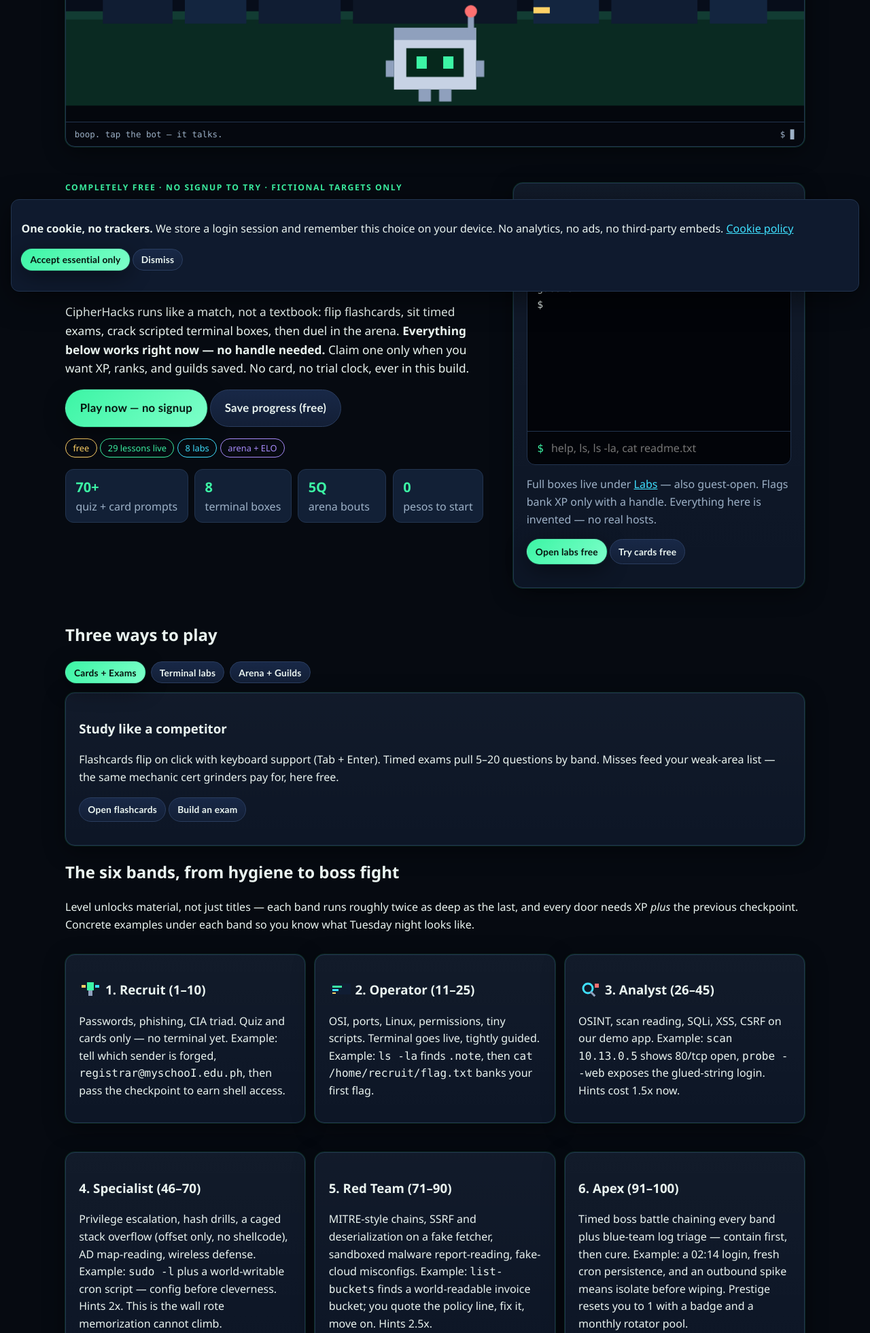
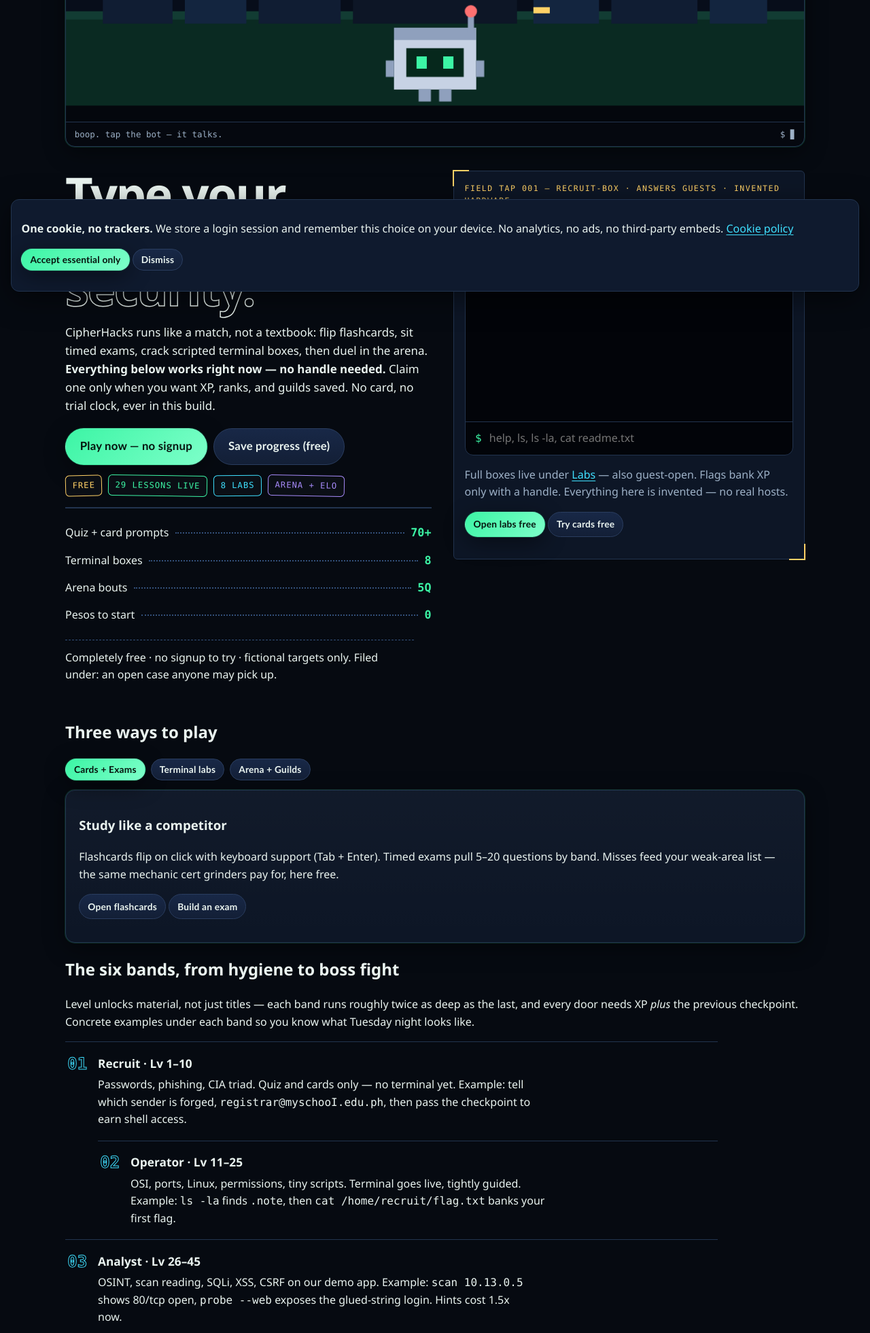
Before and after one commit to Makusu10/CipherHacks, a Flask app: page / in a window 1280 px wide. Shown: the part 355-2316 px from the top of the page at 68% size. Run offline with Flask 3, Linux system fonts and the light colour scheme.

Commit message:
Hero redesign: case-file world, outline display type, stamps, manifest ledger, band ledger, themed browser surfaces

```diff
--- a/static/css/style.css
+++ b/static/css/style.css
@@ -121,7 +121,47 @@ footer.site .wrap{max-width:1120px;margin:0 auto;padding:1.5rem 1rem;display:gri
 .fcontrols{display:flex;gap:.5rem;margin-top:.7rem;flex-wrap:wrap}
 .badge-wall{display:flex;gap:.4rem;flex-wrap:wrap}
 .tabs{display:flex;gap:.5rem;flex-wrap:wrap;margin:.6rem 0}
-/* ---- responsive foundations (mobile-first helpers) ---- */
+/* ---- hero file world (editorial dossier, not SaaS) ---- */
+::selection{background:var(--green);color:#06130d}
+input,textarea{caret-color:var(--green)}
+.term-out{scrollbar-width:thin;scrollbar-color:var(--green) transparent}
+.term-out::-webkit-scrollbar{width:8px}
+.term-out::-webkit-scrollbar-thumb{background:var(--line);border-radius:99px}
+a{text-underline-offset:3px}
+a:hover{text-decoration-thickness:2px}
+.hero-file{display:grid;gap:2rem;padding:2.2rem 0 1rem}
+@media(min-width:960px){.hero-file{grid-template-columns:1.02fr .98fr;align-items:start}}
+.hero-main h1{font-size:clamp(2.7rem,6.5vw,4.4rem);line-height:.98;letter-spacing:-.035em;margin:0 0 1rem;text-wrap:balance}
+.hero-main h1 em{font-style:normal;color:var(--green)}
+.hero-main h1 .hollow{color:transparent;-webkit-text-stroke:1.5px var(--text)}
+.hero-main .lead{max-width:56ch;font-size:1.06rem}
+.hero-main .actions{margin:1.2rem 0 .9rem;display:flex;gap:.6rem;flex-wrap:wrap}
+.stamps{display:flex;gap:.55rem;flex-wrap:wrap;margin:.4rem 0 1rem;padding:0}
+.stamp{font-family:ui-monospace,Consolas,monospace;font-size:.76rem;letter-spacing:1px;text-transform:uppercase;
+  border:1.5px solid var(--muted);border-radius:6px;padding:.3rem .6rem;color:var(--text);background:rgba(255,255,255,.02)}
+.stamp.s1{border-color:var(--amber);color:var(--amber);transform:rotate(-1.6deg)}
+.stamp.s2{border-color:var(--green);color:var(--green);transform:rotate(.8deg)}
+.stamp.s3{border-color:var(--cyan);color:var(--cyan);transform:rotate(-.6deg)}
+.stamp.s4{border-color:var(--violet);color:var(--violet);transform:rotate(1.1deg)}
+.manifest{list-style:none;margin:1rem 0;padding:1rem 0 0;border-top:2px solid var(--line);max-width:34rem}
+.manifest li{display:flex;align-items:baseline;gap:.6rem;padding:.42rem 0}
+.manifest .dots{flex:1;border-bottom:2px dotted #33507a;transform:translateY(-4px)}
+.manifest b{font-family:ui-monospace,Consolas,monospace;font-size:1.05rem;color:var(--green)}
+.fieldnote{border-top:1px dashed #33507a;padding-top:.8rem;max-width:56ch}
+.tap{position:relative;background:var(--panel);border:1px solid var(--line);border-radius:6px;padding:1rem}
+.tap::before,.tap::after{content:"";position:absolute;width:22px;height:22px;border:2px solid var(--amber)}
+.tap::before{top:-2px;left:-2px;border-right:0;border-bottom:0}
+.tap::after{bottom:-2px;right:-2px;border-left:0;border-top:0}
+.tap-tag{font-family:ui-monospace,Consolas,monospace;font-size:.72rem;letter-spacing:1.5px;color:var(--amber);margin:0 0 .7rem;text-transform:uppercase}
+/* ---- band ledger: sequence carries the info, so numerals are earned ---- */
+.bandledger{list-style:none;margin:1rem 0 0;padding:0;max-width:60rem}
+.bandledger li{display:flex;gap:1rem;padding:1.1rem .2rem;border-top:1px solid var(--line)}
+.bandledger li:last-child{border-bottom:1px solid var(--line)}
+.bandledger li:nth-child(even){margin-left:clamp(0px,4vw,3rem)}
+.bl-num{font-family:ui-monospace,Consolas,monospace;font-size:1.5rem;font-weight:800;color:transparent;-webkit-text-stroke:1px var(--cyan);line-height:1.2;flex:0 0 auto}
+.bandledger h3{margin:0 0 .3rem;font-size:1.08rem}
+.bandledger p{margin:0;max-width:70ch}
+@media(max-width:640px){.hero-file{padding-top:1.2rem}.bandledger li:nth-child(even){margin-left:0}.bl-num{font-size:1.2rem}}
 img,svg,video,canvas{max-width:100%;height:auto}
 @media(max-width:820px){
   .grid.hero2{grid-template-columns:1fr}
--- a/templates/index.html
+++ b/templates/index.html
@@ -50,24 +50,23 @@
 </svg>
 <div class="px-cap"><span id="px-say">boop. tap the bot — it talks.</span><span class="mono" id="px-type">$ help  →  3 boxes online▊</span></div>
 </div>
-<div class="hero grid hero2">
-<div>
-<p class="kicker">Completely free · no signup to try · fictional targets only</p>
-<h1>Type your way into security.</h1>
-<div class="scan" aria-hidden="true"></div>
+<div class="hero-file">
+<div class="hero-main">
+<h1>Type your <em>way</em> into<br><span class="hollow">security.</span></h1>
 <p class="lead">CipherHacks runs like a match, not a textbook: flip flashcards, sit timed exams, crack scripted terminal boxes, then duel in the arena. <strong>Everything below works right now — no handle needed.</strong> Claim one only when you want XP, ranks, and guilds saved. No card, no trial clock, ever in this build.</p>
-<p><a class="btn primary big" href="/flashcards">Play now — no signup</a>
+<p class="actions"><a class="btn primary big" href="/flashcards">Play now — no signup</a>
 <a class="btn big" href="/signup">Save progress (free)</a></p>
-<p><span class="pill free">free</span><span class="pill recruit">29 lessons live</span><span class="pill operator">8 labs</span><span class="pill analyst">arena + ELO</span></p>
-<div class="statrow" role="group" aria-label="What is live">
-<div class="stat"><b>70+</b><span class="muted">quiz + card prompts</span></div>
-<div class="stat"><b>8</b><span class="muted">terminal boxes</span></div>
-<div class="stat"><b>5Q</b><span class="muted">arena bouts</span></div>
-<div class="stat"><b>0</b><span class="muted">pesos to start</span></div>
+<p class="stamps" role="group" aria-label="Facts"><span class="stamp s1">free</span><span class="stamp s2">29 lessons live</span><span class="stamp s3">8 labs</span><span class="stamp s4">arena + ELO</span></p>
+<ul class="manifest" role="group" aria-label="What is live">
+<li><span>Quiz + card prompts</span><span class="dots" aria-hidden="true"></span><b>70+</b></li>
+<li><span>Terminal boxes</span><span class="dots" aria-hidden="true"></span><b>8</b></li>
+<li><span>Arena bouts</span><span class="dots" aria-hidden="true"></span><b>5Q</b></li>
+<li><span>Pesos to start</span><span class="dots" aria-hidden="true"></span><b>0</b></li>
+</ul>
+<p class="fieldnote">Completely free · no signup to try · fictional targets only. Filed under: an open case anyone may pick up.</p>
 </div>
-</div>
-<div class="card" role="region" aria-label="Live preview">
-<p class="kicker">Live terminal — type below, no login</p>
+<div class="tap">
+<p class="tap-tag">FIELD TAP 001 — recruit-box · answers guests · invented hardware</p>
 <div class="term"><div class="term-bar"><span class="dot"></span><span class="dot"></span><span class="dot"></span><span class="mono muted" style="margin-left:.5rem">recruit-box</span></div>
 <div class="term-out mono" id="demo-out" aria-live="polite">Type 'help' below — this box answers for guests.
 $ </div>
@@ -89,14 +88,14 @@ $ </div>
 
 <h2>The six bands, from hygiene to boss fight</h2>
 <p>Level unlocks material, not just titles — each band runs roughly twice as deep as the last, and every door needs XP <em>plus</em> the previous checkpoint. Concrete examples under each band so you know what Tuesday night looks like.</p>
-<div class="grid three">
-<div class="card lift"><h3><svg width="34" height="24" viewBox="0 0 34 24" aria-hidden="true" style="image-rendering:pixelated;vertical-align:-4px"><rect x="12" y="2" width="10" height="12" fill="#3cf5a5"/><rect x="14" y="14" width="6" height="8" fill="#8fa0bd"/><rect x="4" y="6" width="6" height="4" fill="#ffd166"/><rect x="24" y="6" width="6" height="4" fill="#3fe0ff"/></svg> 1. Recruit (1–10)</h3><p>Passwords, phishing, CIA triad. Quiz and cards only — no terminal yet. Example: tell which sender is forged, <span class="mono">registrar@myschooI.edu.ph</span>, then pass the checkpoint to earn shell access.</p></div>
-<div class="card lift"><h3><svg width="34" height="24" viewBox="0 0 34 24" aria-hidden="true" style="image-rendering:pixelated;vertical-align:-4px"><rect x="2" y="4" width="30" height="16" fill="#101d33"/><rect x="5" y="7" width="14" height="3" fill="#3cf5a5"/><rect x="5" y="12" width="9" height="3" fill="#3fe0ff"/><rect x="5" y="17" width="5" height="2" fill="#ffd166"/></svg> 2. Operator (11–25)</h3><p>OSI, ports, Linux, permissions, tiny scripts. Terminal goes live, tightly guided. Example: <span class="mono">ls -la</span> finds <span class="mono">.note</span>, then <span class="mono">cat /home/recruit/flag.txt</span> banks your first flag.</p></div>
-<div class="card lift"><h3><svg width="34" height="24" viewBox="0 0 34 24" aria-hidden="true" style="image-rendering:pixelated;vertical-align:-4px"><circle cx="14" cy="11" r="7" fill="none" stroke="#3fe0ff" stroke-width="3"/><rect x="19" y="15" width="9" height="3" fill="#8fa0bd" transform="rotate(45 19 15)"/><rect x="24" y="4" width="6" height="6" fill="#ff7070"/></svg> 3. Analyst (26–45)</h3><p>OSINT, scan reading, SQLi, XSS, CSRF on our demo app. Example: <span class="mono">scan 10.13.0.5</span> shows 80/tcp open, <span class="mono">probe --web</span> exposes the glued-string login. Hints cost 1.5x now.</p></div>
-<div class="card lift"><h3>4. Specialist (46–70)</h3><p>Privilege escalation, hash drills, a caged stack overflow (offset only, no shellcode), AD map-reading, wireless defense. Example: <span class="mono">sudo -l</span> plus a world-writable cron script — config before cleverness. Hints 2x. This is the wall rote memorization cannot climb.</p></div>
-<div class="card lift"><h3>5. Red Team (71–90)</h3><p>MITRE-style chains, SSRF and deserialization on a fake fetcher, sandboxed malware report-reading, fake-cloud misconfigs. Example: <span class="mono">list-buckets</span> finds a world-readable invoice bucket; you quote the policy line, fix it, move on. Hints 2.5x.</p></div>
-<div class="card lift"><h3>6. Apex (91–100)</h3><p>Timed boss battle chaining every band plus blue-team log triage — contain first, then cure. Example: a 02:14 login, fresh cron persistence, and an outbound spike means isolate before wiping. Prestige resets you to 1 with a badge and a monthly rotator pool.</p></div>
-</div>
+<ol class="bandledger">
+<li><span class="bl-num" aria-hidden="true">01</span><div><h3>Recruit · Lv 1–10</h3><p>Passwords, phishing, CIA triad. Quiz and cards only — no terminal yet. Example: tell which sender is forged, <span class="mono">registrar@myschooI.edu.ph</span>, then pass the checkpoint to earn shell access.</p></div></li>
+<li><span class="bl-num" aria-hidden="true">02</span><div><h3>Operator · Lv 11–25</h3><p>OSI, ports, Linux, permissions, tiny scripts. Terminal goes live, tightly guided. Example: <span class="mono">ls -la</span> finds <span class="mono">.note</span>, then <span class="mono">cat /home/recruit/flag.txt</span> banks your first flag.</p></div></li>
+<li><span class="bl-num" aria-hidden="true">03</span><div><h3>Analyst · Lv 26–45</h3><p>OSINT, scan reading, SQLi, XSS, CSRF on our demo app. Example: <span class="mono">scan 10.13.0.5</span> shows 80/tcp open, <span class="mono">probe --web</span> exposes the glued-string login. Hints cost 1.5x now.</p></div></li>
+<li><span class="bl-num" aria-hidden="true">04</span><div><h3>Specialist · Lv 46–70</h3><p>Privilege escalation, hash drills, a caged stack overflow (offset only, no shellcode), AD map-reading, wireless defense. Example: <span class="mono">sudo -l</span> plus a world-writable cron script — config before cleverness. Hints 2x. This is the wall rote memorization cannot climb.</p></div></li>
+<li><span class="bl-num" aria-hidden="true">05</span><div><h3>Red Team · Lv 71–90</h3><p>MITRE-style chains, SSRF and deserialization on a fake fetcher, sandboxed malware report-reading, fake-cloud misconfigs. Example: <span class="mono">list-buckets</span> finds a world-readable invoice bucket; you quote the policy line, fix it, move on. Hints 2.5x.</p></div></li>
+<li><span class="bl-num" aria-hidden="true">06</span><div><h3>Apex · Lv 91–100</h3><p>Timed boss battle chaining every band plus blue-team log triage — contain first, then cure. Example: a 02:14 login, fresh cron persistence, and an outbound spike means isolate before wiping. Prestige resets you to 1 with a badge and a monthly rotator pool.</p></div></li>
+</ol>
 
 <h2>A sample evening: 30 minutes, zero signup</h2>
 <div class="card"><ol>
```
